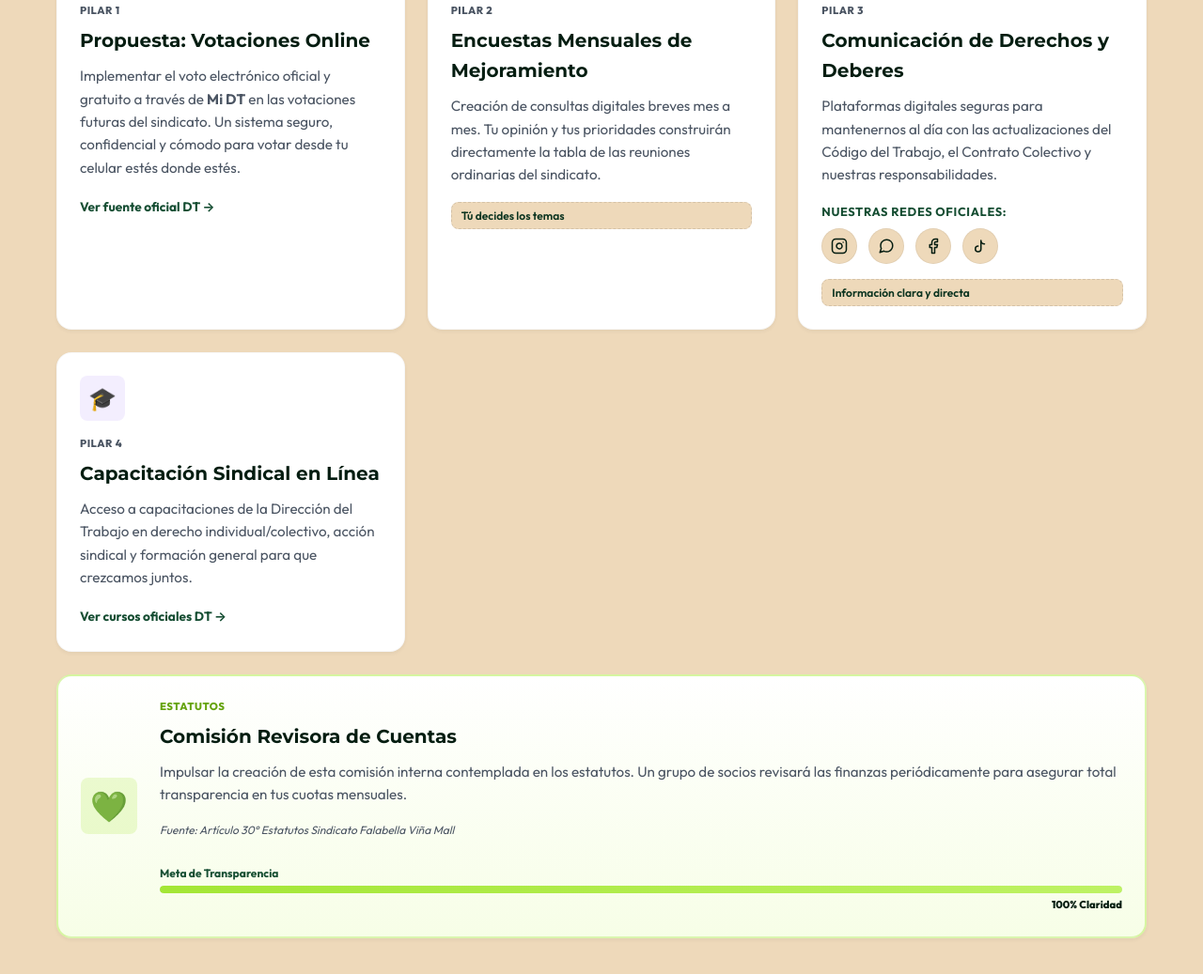
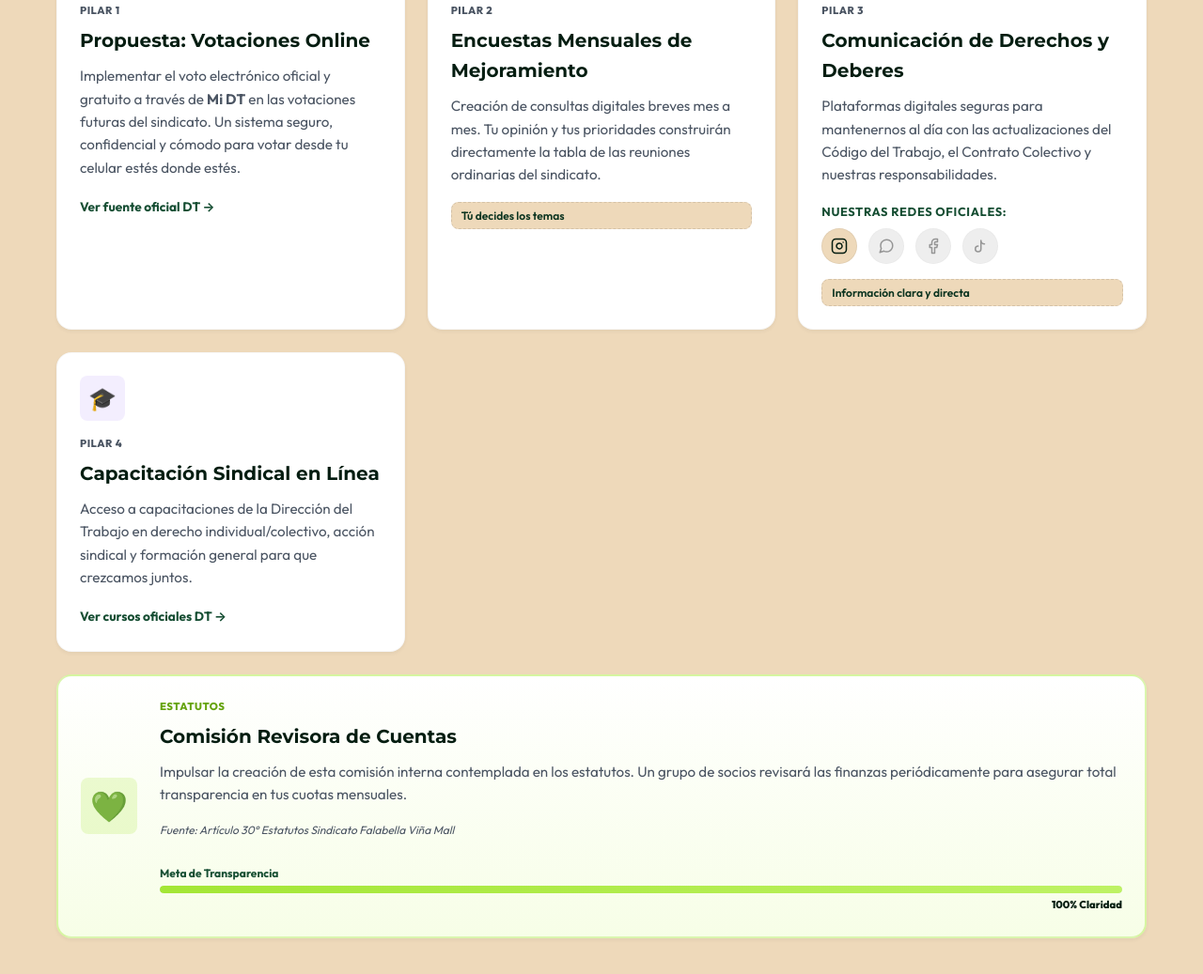
Before and after one commit to Nico-lab-cl/Trixie, a website built with Vite: page index.html in a window 1280 px wide. Shown: the part 2017-3054 px from the top of the page at 94% size. Built offline with nearby package versions, Linux system fonts and the light colour scheme.

Commit message:
UI: style non-existent social icons (whatsapp, facebook, tiktok) as coming-soon with tooltips

```diff
--- a/index.html
+++ b/index.html
@@ -271,8 +271,8 @@
               <div class="social-networks-pilar">
                 <span class="social-networks-title">Nuestras Redes Oficiales:</span>
                 <div class="social-icons-wrapper">
-                  <a href="https://www.instagram.com" target="_blank" rel="noopener noreferrer"
-                    class="social-icon instagram" aria-label="Instagram">
+                  <a href="https://www.instagram.com/sindicatofalabellavinamall?igsh=MWlsMnQ5bjI0bnIwcQ=="
+                    target="_blank" rel="noopener noreferrer" class="social-icon instagram" aria-label="Instagram">
                     <svg viewBox="0 0 24 24" fill="none" stroke="currentColor" stroke-width="2" stroke-linecap="round"
                       stroke-linejoin="round">
                       <rect x="2" y="2" width="20" height="20" rx="5" ry="5"></rect>
@@ -280,29 +280,26 @@
                       <line x1="17.5" y1="6.5" x2="17.51" y2="6.5"></line>
                     </svg>
                   </a>
-                  <a href="https://wa.me/56912345678" target="_blank" rel="noopener noreferrer"
-                    class="social-icon whatsapp" aria-label="WhatsApp">
+                  <div class="social-icon whatsapp coming-soon" aria-label="WhatsApp (Próximamente)">
                     <svg viewBox="0 0 24 24" fill="none" stroke="currentColor" stroke-width="2" stroke-linecap="round"
                       stroke-linejoin="round">
                       <path
                         d="M21 11.5a8.38 8.38 0 0 1-.9 3.8 8.5 8.5 0 0 1-7.6 4.7 8.38 8.38 0 0 1-3.8-.9L3 21l1.9-5.7a8.38 8.38 0 0 1-.9-3.8 8.5 8.5 0 0 1 4.7-7.6 8.38 8.38 0 0 1 3.8-.9h.5a8.48 8.48 0 0 1 8 8v.5z">
                       </path>
                     </svg>
-                  </a>
-                  <a href="https://www.facebook.com" target="_blank" rel="noopener noreferrer"
-                    class="social-icon facebook" aria-label="Facebook">
+                  </div>
+                  <div class="social-icon facebook coming-soon" aria-label="Facebook (Próximamente)">
                     <svg viewBox="0 0 24 24" fill="none" stroke="currentColor" stroke-width="2" stroke-linecap="round"
                       stroke-linejoin="round">
                       <path d="M18 2h-3a5 5 0 0 0-5 5v3H7v4h3v8h4v-8h3l1-4h-4V7a1 1 0 0 1 1-1h3z"></path>
                     </svg>
-                  </a>
-                  <a href="https://www.tiktok.com" target="_blank" rel="noopener noreferrer" class="social-icon tiktok"
-                    aria-label="TikTok">
+                  </div>
+                  <div class="social-icon tiktok coming-soon" aria-label="TikTok (Próximamente)">
                     <svg viewBox="0 0 24 24" fill="none" stroke="currentColor" stroke-width="2" stroke-linecap="round"
                       stroke-linejoin="round">
                       <path d="M9 12a4 4 0 1 0 4 4V4a5 5 0 0 0 5 5"></path>
                     </svg>
-                  </a>
+                  </div>
                 </div>
               </div>
               <div class="interactive-tag">Información clara y directa</div>
@@ -490,7 +487,8 @@
         <div class="feedback-info">
           <h2>Tu Voz Construye la Tabla</h2>
           <p>
-            Quiero saber qué temas te preocupan hoy. Tu realidad en la tienda importa: cuéntame tus problemas o inquietudes para sumarlas a mis propuestas. Déjame tu sugerencia aquí.
+            Quiero saber qué temas te preocupan hoy. Tu realidad en la tienda importa: cuéntame tus problemas o
+            inquietudes para sumarlas a mis propuestas. Déjame tu sugerencia aquí.
           </p>
           <div class="quote-box">
             <p>"Porque cada socio importa
--- a/src/style.css
+++ b/src/style.css
@@ -1750,6 +1750,62 @@
 
 .social-icon.tiktok:hover {
   background-color: #000000;
+}
+
+.social-icon.coming-soon {
+  opacity: 0.45;
+  filter: grayscale(1);
+  cursor: not-allowed;
+  position: relative;
+}
+
+.social-icon.coming-soon:hover {
+  transform: none;
+  background-color: var(--color-bg-light);
+  color: var(--color-primary-dark);
+  box-shadow: none;
+}
+
+/* Tooltip 'Próximamente' */
+.social-icon.coming-soon::after {
+  content: "Próximamente";
+  position: absolute;
+  bottom: 125%;
+  left: 50%;
+  transform: translateX(-50%) translateY(5px);
+  background-color: #1f2937;
+  color: #ffffff;
+  padding: 4px 8px;
+  border-radius: 4px;
+  font-size: 0.7rem;
+  font-weight: 700;
+  white-space: nowrap;
+  opacity: 0;
+  pointer-events: none;
+  transition: all 0.2s ease;
+  box-shadow: 0 4px 10px rgba(0, 0, 0, 0.15);
+  z-index: 10;
+}
+
+.social-icon.coming-soon::before {
+  content: "";
+  position: absolute;
+  bottom: 110%;
+  left: 50%;
+  transform: translateX(-50%) translateY(5px);
+  border-width: 5px;
+  border-style: solid;
+  border-color: #1f2937 transparent transparent transparent;
+  opacity: 0;
+  pointer-events: none;
+  transition: all 0.2s ease;
+  z-index: 10;
+}
+
+.social-icon.coming-soon:hover::after,
+.social-icon.coming-soon:hover::before {
+  opacity: 1;
+  transform: translateX(-50%) translateY(0);
 }
 
 .source-tag {
```
